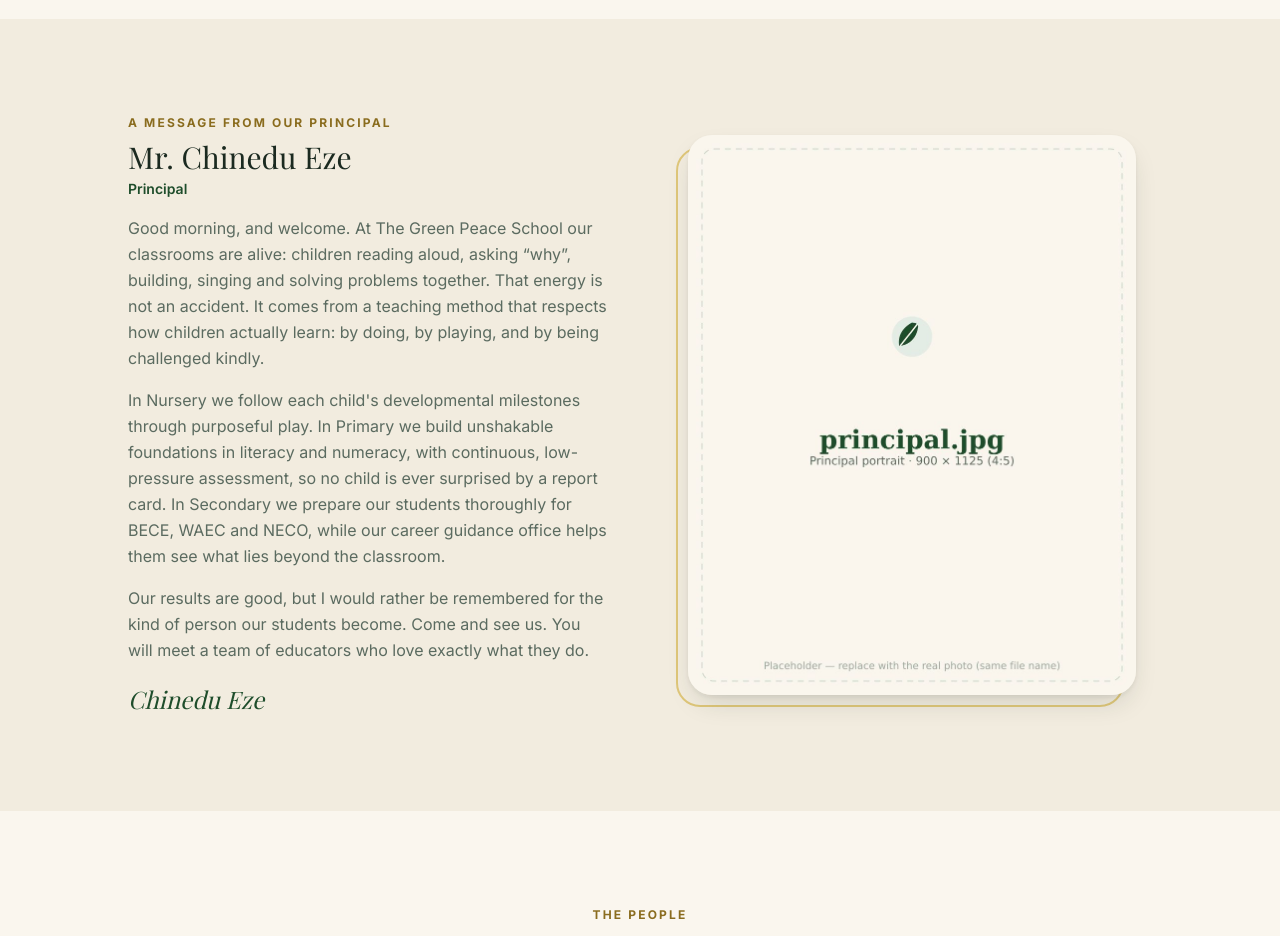
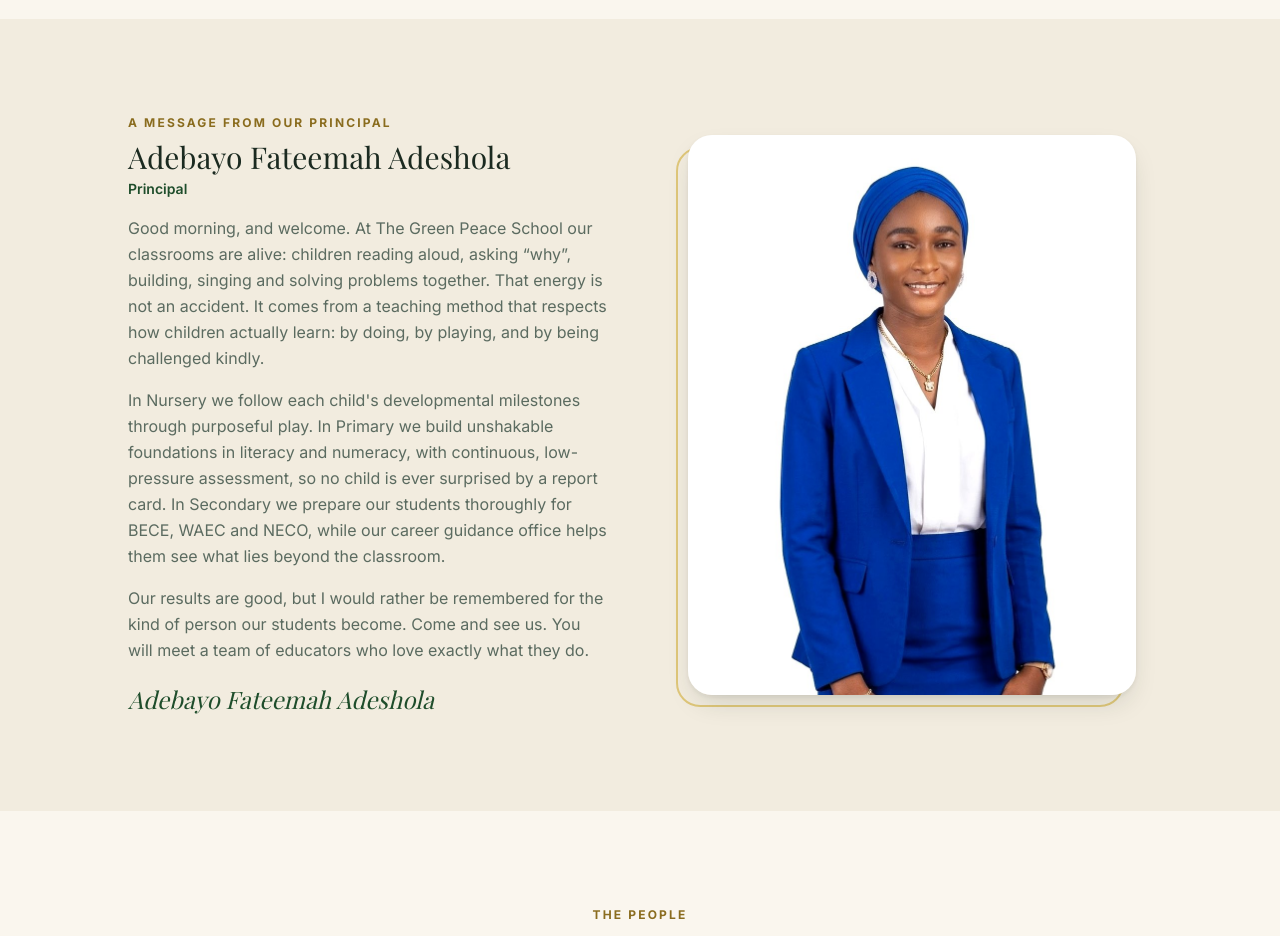
Before and after one commit to Ayanfe007/The-Green-Peace-College, a Next.js app: page /about in a window 1280 px wide. Shown: the part 3440-4376 px from the top of the page. Built offline with nearby package versions, Linux system fonts and the light colour scheme; a web font is replaced by a local one.

Commit message:
About: real Principal portrait and name (Adebayo Fateemah Adeshola)

```diff
--- a/app/about/page.tsx
+++ b/app/about/page.tsx
@@ -28,8 +28,7 @@ export const metadata: Metadata = {
   alternates: { canonical: canonicalUrl("/about") },
 };
 
-/* The Founder's name, message and portrait are the real ones.
-   TODO: replace the principal's name, message and portrait.
+/* Founder and Principal names, messages and portraits are the real ones.
    Portraits live in /public/images (proprietor.jpg, principal.jpg,
    4:5 or square). Team names below are placeholders (TODO markers). */
 
@@ -333,11 +332,11 @@ export default function AboutPage() {
             <PersonMessage
               reverse
               image={images.principal}
-              alt="Portrait of the school's principal"
+              alt="Portrait of Adebayo Fateemah Adeshola, Principal of The Green Peace School"
               eyebrow="A message from our Principal"
-              name="Mr. Chinedu Eze" // TODO: replace
+              name="Adebayo Fateemah Adeshola"
               role="Principal"
-              signature="Chinedu Eze" // TODO: replace
+              signature="Adebayo Fateemah Adeshola"
               headingId="principal-heading"
               paragraphs={[
                 "Good morning, and welcome. At The Green Peace School our classrooms are alive: children reading aloud, asking “why”, building, singing and solving problems together. That energy is not an accident. It comes from a teaching method that respects how children actually learn: by doing, by playing, and by being challenged kindly.",
```
Also changed, not shown: public/images/README.md, public/images/principal.jpg.
